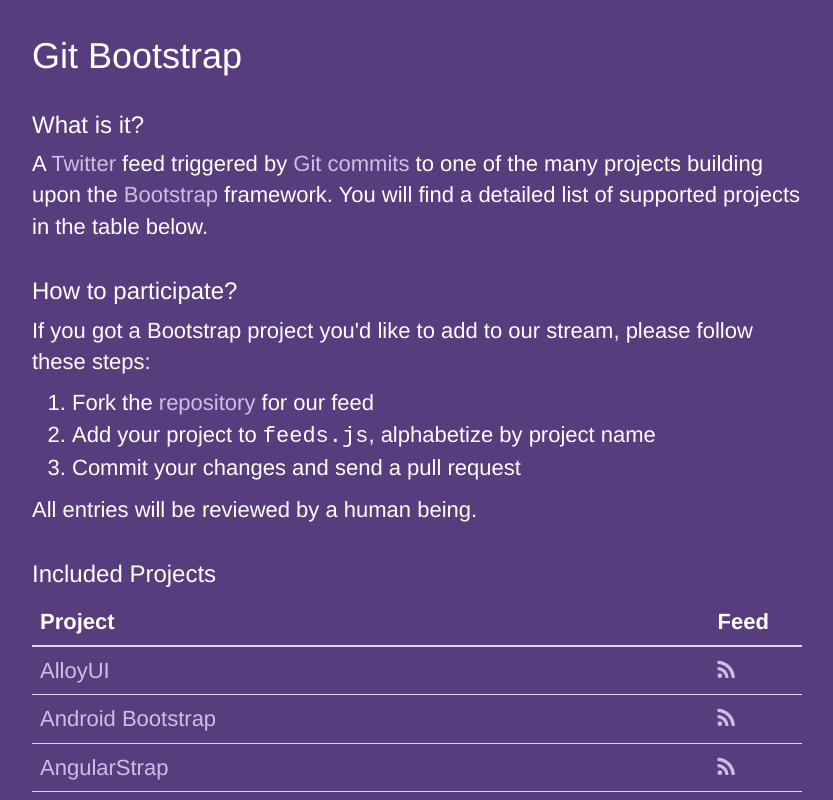
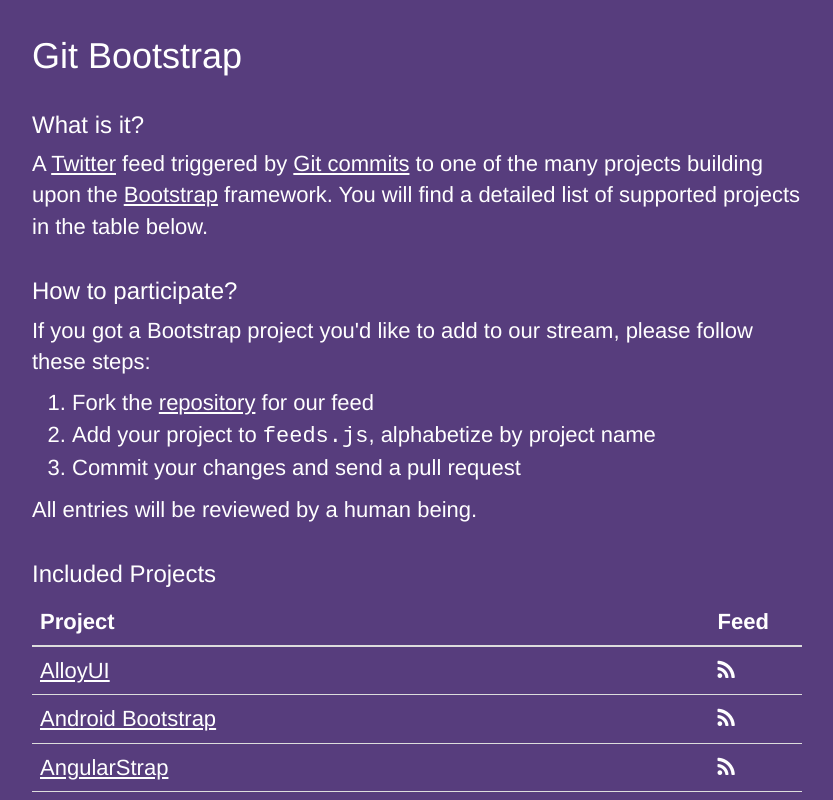
Before and after one commit to gitbootstrap/feeds, a plain HTML site: page index.html in a window 1280 px wide. Shown: the top 800 px of the page, without its empty margins (223-1056 px from the left). Drawn offline with nearby package versions, Linux system fonts and the light colour scheme.

Commit message:
Update files

```diff
--- a/css/style.css
+++ b/css/style.css
@@ -22,7 +22,7 @@
 html{font-size:62.5%;-webkit-tap-highlight-color:rgba(0, 0, 0, 0);}
 body{font-family:"Helvetica Neue",Helvetica,Arial,sans-serif;font-size:22px;font-weight:lighter;line-height:1.428571429;color:#fff;background-color:#573d7d;}
 input,button,select,textarea{font-family:inherit;font-size:inherit;line-height:inherit;}
-a{color:#cdbfe3;text-decoration:none;}a:hover,a:focus{text-decoration:underline;}
+a{color:#fff;text-decoration:underline;}
 a:focus{outline:thin dotted #333;outline:5px auto -webkit-focus-ring-color;outline-offset:-2px;}
 img{vertical-align:middle;}
 .img-responsive{display:block;max-width:100%;height:auto;}
```
